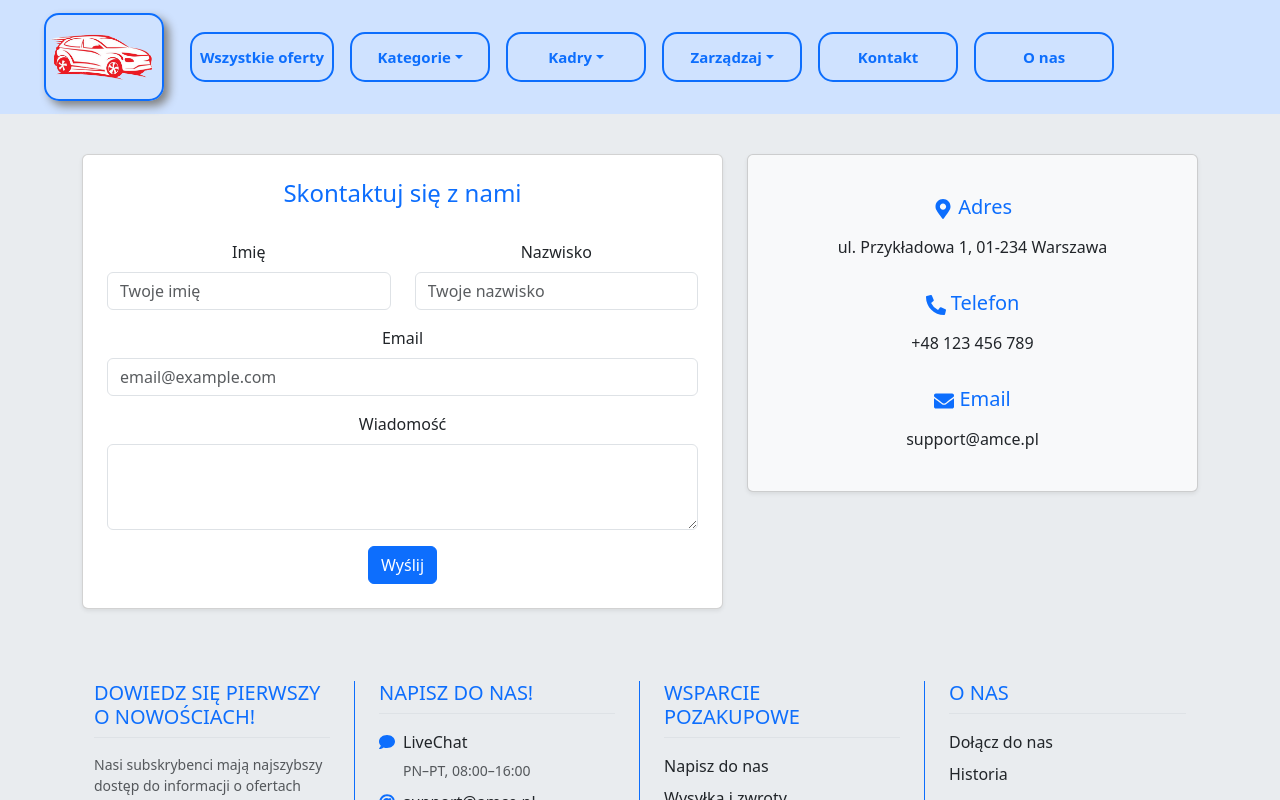
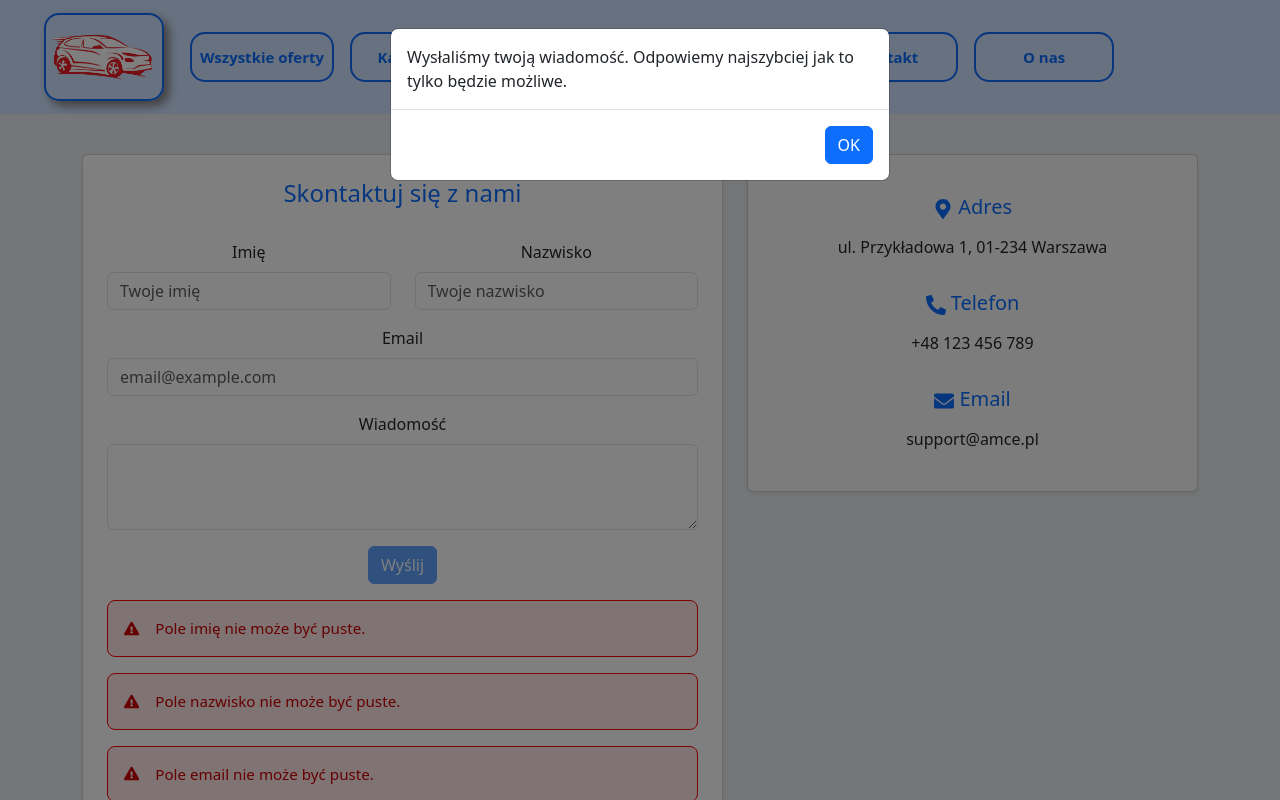
Before and after one commit to ArdianM90/react-car-dealer, a React (Vite) app: page /contact in a window 1280 px wide. Both pictures are taken after typing "Sample", "Sample", "name@example.com", "Sample" into the empty fields and a click on the button "Wyślij". Shown: the top 800 px of the page. Built offline with nearby package versions, Linux system fonts and the light colour scheme.

Commit message:
Contact form validation finished

```diff
--- a/src/pages/contact/ContactPage.tsx
+++ b/src/pages/contact/ContactPage.tsx
@@ -1,9 +1,17 @@
-import { FormEvent, useState } from "react";
-import { Button, Card, Col, Container, Form, Row } from "react-bootstrap"
+import { FormEvent, useRef, useState } from "react";
+import { Button, Card, Col, Container, Form, Modal, Row } from "react-bootstrap"
 import { FaEnvelope, FaPhoneAlt, FaMapMarkerAlt, FaExclamationTriangle } from "react-icons/fa"
 
 
 export const ContactPage = () => {
+    const [showConfirmation, setShowConfirmation] = useState(false);
+
+    const nameChangeTimeout = useRef<NodeJS.Timeout | null>(null);
+    const surnameChangeTimeout = useRef<NodeJS.Timeout | null>(null);
+    const emailChangeTimeout = useRef<NodeJS.Timeout | null>(null);
+    const messageChangeTimeout = useRef<NodeJS.Timeout | null>(null);
+    const timeout = 2000;
+
     const [name, setName] = useState('');
     const [nameError, setNameError] = useState('');
     const [surname, setSurname] = useState('');
@@ -12,33 +20,64 @@ export const ContactPage = () => {
     const [emailError, setEmailError] = useState('');
     const [message, setMessage] = useState('');
     const [messageError, setMessageError] = useState('');
+    const [wasSubmitted, setWasSubmitted] = useState(false);
+    const formErrors: string[] = [nameError, surnameError, emailError, messageError].filter(Boolean);
 
-    const isNameValid = (str: string) => {
-        setName(str);
+    const handleCloseConfirmation = () => {
+        setShowConfirmation(false);
+    };
+
+    const handleNameChange = (e: React.ChangeEvent<HTMLInputElement>) => {
+        setName(e.target.value);
+        if (nameChangeTimeout.current) {
+            clearTimeout(nameChangeTimeout.current);
+        }
+        nameChangeTimeout.current = setTimeout(() => {
+            setNameError(checkNameError(e.target.value));
+        }, timeout);
+    }
+
+    const checkNameError = (str: string) => {
         let errorMsg = "";
         if (!str || str.trim().length === 0) {
             errorMsg = "Pole imię nie może być puste.";
         } else if (str.trim().length < 3) {
             errorMsg = "Pole imię powinno zawierać przynajmniej 3 znaki.";
         }
-        setNameError(errorMsg);
-        return errorMsg === "";
+        return errorMsg;
     }
 
-    const isSurnameValid = (str: string) => {
-        setSurname(str);
+    const handleSurnameChange = (e: React.ChangeEvent<HTMLInputElement>) => {
+        setSurname(e.target.value);
+        if (surnameChangeTimeout.current) {
+            clearTimeout(surnameChangeTimeout.current);
+        }
+        surnameChangeTimeout.current = setTimeout(() => {
+            setSurnameError(checkSurnameError(e.target.value));
+        }, timeout);
+    }
+
+    const checkSurnameError = (str: string) => {
         let errorMsg = "";
         if (!str || str.trim().length === 0) {
             errorMsg = "Pole nazwisko nie może być puste.";
         } else if (str.trim().length < 3) {
             errorMsg = "Pole nazwisko powinno zawierać przynajmniej 3 znaki.";
         }
-        setSurnameError(errorMsg);
-        return errorMsg === "";
+        return errorMsg;
     }
 
-    const isEmailValid = (str: string) => {
-        setEmail(str);
+    const handleEmailChange = (e: React.ChangeEvent<HTMLInputElement>) => {
+        setEmail(e.target.value);
+        if (emailChangeTimeout.current) {
+            clearTimeout(emailChangeTimeout.current);
+        }
+        emailChangeTimeout.current = setTimeout(() => {
+            setEmailError(checkEmailError(e.target.value));
+        }, timeout);
+    }
+
+    const checkEmailError = (str: string) => {
         let errorMsg = "";
         if (!str || str.trim().length === 0) {
             errorMsg = "Pole email nie może być puste.";
@@ -55,28 +94,53 @@ export const ContactPage = () => {
                 errorMsg = "Pole email powinno zawierać dokładnie jeden znak @.";
             }
         }
-        setEmailError(errorMsg);
-        return errorMsg === "";
+        return errorMsg;
     }
 
-    const isMessageValid = (str: string) => {
-        setMessage(str);
+    const handleMessageChange = (e: React.ChangeEvent<HTMLTextAreaElement>) => {
+        setMessage(e.target.value);
+        if (messageChangeTimeout.current) {
+            clearTimeout(messageChangeTimeout.current);
+        }
+        messageChangeTimeout.current = setTimeout(() => {
+            setMessageError(checkMessageError(e.target.value));
+        }, timeout);
+    }
+
+    const checkMessageError = (str: string) => {
         let errorMsg = "";
         if (!str || str.trim().length === 0) {
             errorMsg = "Wiadomość jest pusta.";
         }
-        setMessageError(errorMsg);
-        return errorMsg === "";
+        return errorMsg;
+    }
+
+    const formHasErrors = () => {
+        const nameHasError = checkNameError(name);
+        const surnameHasError = checkSurnameError(surname);
+        const emailHasError = checkEmailError(email);
+        const messageHasError = checkMessageError(message);
+        return Boolean(nameHasError || surnameHasError || emailHasError || messageHasError);
     }
 
     const submitContactForm = (e: FormEvent<HTMLFormElement>) => {
         e.preventDefault();
-        if (+isNameValid(name) & +isSurnameValid(surname) & +isEmailValid(email) & +isMessageValid(message)) {
-            alert("Wysłaliśmy twoją wiadomość. Odpowiemy najszybciej jak to tylko będzie możliwe.");
+        setWasSubmitted(true);
+        if (!formHasErrors()) {
+            setShowConfirmation(true);
             setName("");
             setSurname("");
             setEmail("");
             setMessage("");
+            setNameError("");
+            setSurnameError("");
+            setEmailError("");
+            setMessageError("");
+        } else {
+            setNameError(checkNameError(name));
+            setSurnameError(checkSurnameError(surname));
+            setEmailError(checkEmailError(email));
+            setMessageError(checkMessageError(message));
         }
     };
 
@@ -95,7 +159,8 @@ export const ContactPage = () => {
                                             type="text"
                                             placeholder="Twoje imię"
                                             value={name}
-                                            onChange={(e) => isNameValid(e.target.value)} />
+                                            onChange={(e: React.ChangeEvent<HTMLInputElement>) => handleNameChange(e)}
+                                            onBlur={() => setNameError(checkNameError(name))} />
                                     </Form.Group>
                                 </Col>
                                 <Col>
@@ -105,7 +170,8 @@ export const ContactPage = () => {
                                             type="text"
                                             placeholder="Twoje nazwisko"
                                             value={surname}
-                                            onChange={(e) => isSurnameValid(e.target.value)} />
+                                            onChange={(e: React.ChangeEvent<HTMLInputElement>) => handleSurnameChange(e)}
+                                            onBlur={() => setSurnameError(checkSurnameError(surname))} />
                                     </Form.Group>
                                 </Col>
                             </Row>
@@ -115,7 +181,8 @@ export const ContactPage = () => {
                                 type="email"
                                 placeholder="email@example.com"
                                     value={email}
-                                    onChange={(e) => isEmailValid(e.target.value)} />
+                                    onChange={(e: React.ChangeEvent<HTMLInputElement>) => handleEmailChange(e)}
+                                    onBlur={() => setEmailError(checkEmailError(email))} />
                             </Form.Group>
                             <Form.Group className="mb-3">
                                 <Form.Label>Wiadomość</Form.Label>
@@ -123,33 +190,20 @@ export const ContactPage = () => {
                                     as="textarea"
                                     rows={3}
                                     value={message}
-                                    onChange={(e) => isMessageValid(e.target.value)} />
+                                    onChange={(e: React.ChangeEvent<HTMLTextAreaElement>) => handleMessageChange(e)}
+                                    onBlur={() => setMessageError(checkMessageError(message))} />
                             </Form.Group>
-                            <Button variant="primary" type="submit">Wyślij</Button>
+                            <Button variant="primary" type="submit" disabled={ wasSubmitted && formHasErrors() }>
+                                Wyślij
+                            </Button>
                         </Form>
-                        {nameError != "" && (
-                            <div className="error-frame mt-3 d-flex align-items-center">
-                                <FaExclamationTriangle className="me-2" />
-                                { nameError }
-                            </div>
-                        )}
-                        {emailError != "" && (
-                            <div className="error-frame mt-3 d-flex align-items-center">
-                                <FaExclamationTriangle className="me-2" />
-                                { emailError }
-                            </div>
-                        )}
-                        {surnameError && (
-                            <div className="error-frame mt-3 d-flex align-items-center">
-                                <FaExclamationTriangle className="me-2" />
-                                {surnameError}
-                            </div>
-                        )}
-                        {messageError && (
-                            <div className="error-frame mt-3 d-flex align-items-center">
-                                <FaExclamationTriangle className="me-2" />
-                                {messageError}
-                            </div>
+                        {formErrors.map((errMsg, index) =>
+                            wasSubmitted && errMsg !== "" && (
+                                <div key={ index } className="error-frame mt-3 d-flex align-items-center">
+                                    <FaExclamationTriangle className="me-2" />
+                                    {errMsg}
+                                </div>
+                            )
                         )}
                     </Card>
                 </Col>
@@ -170,6 +224,14 @@ export const ContactPage = () => {
                     </Card>
                 </Col>
             </Row>
+            <Modal show={showConfirmation} onHide={() => handleCloseConfirmation()}>
+                <Modal.Body>Wysłaliśmy twoją wiadomość. Odpowiemy najszybciej jak to tylko będzie możliwe.</Modal.Body>
+                <Modal.Footer>
+                    <Button variant="primary" onClick={() => handleCloseConfirmation()}>
+                        OK
+                    </Button>
+                </Modal.Footer>
+            </Modal>
         </Container>
     )
 }
```
